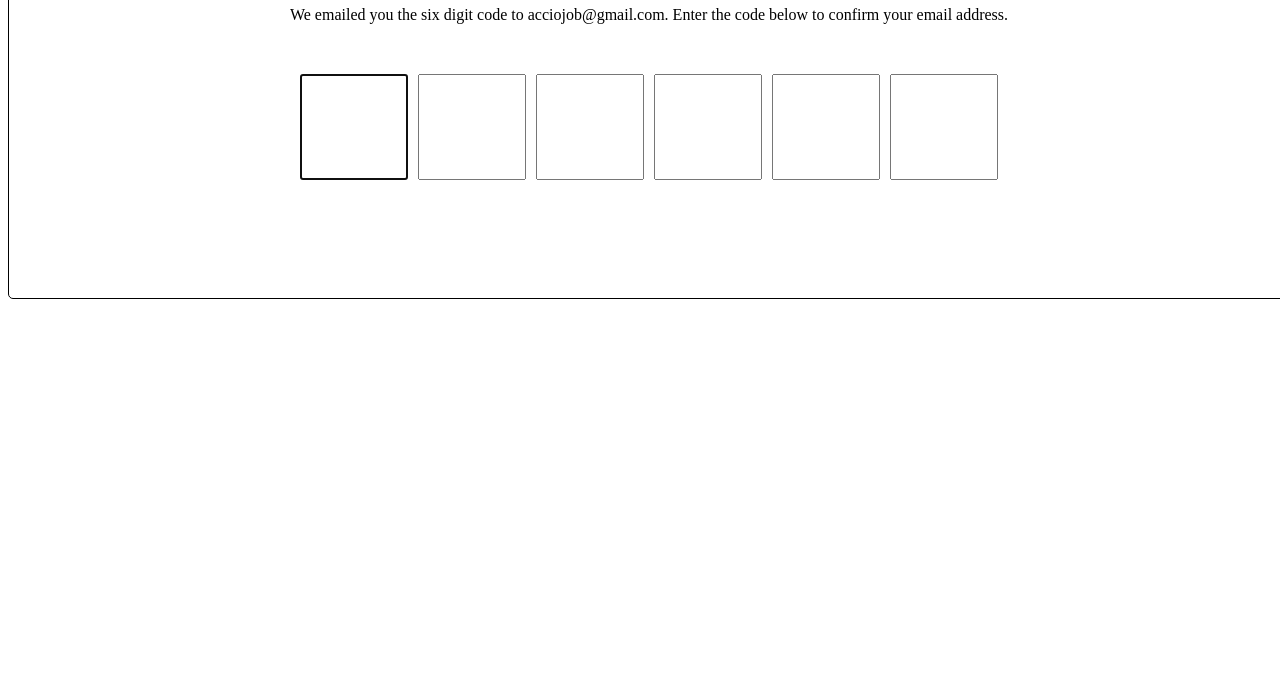
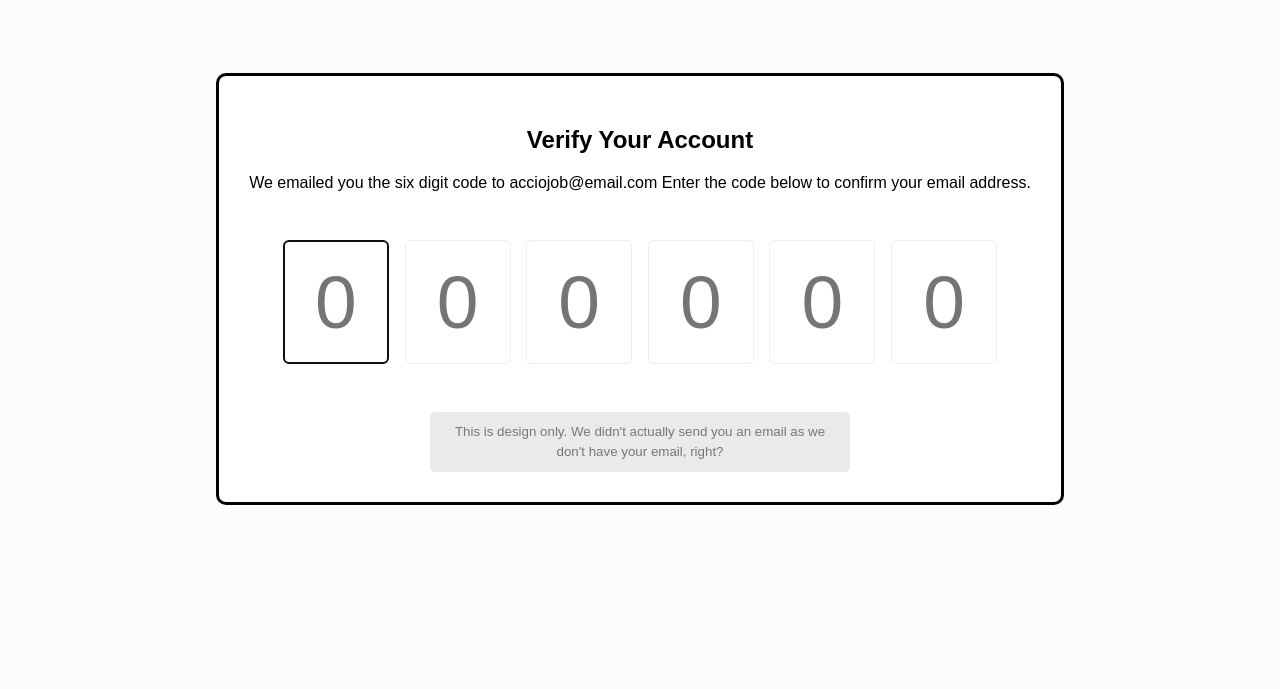
Before and after one commit to acciojob/OTP-sourabh-bansotiya, a website: page main.html in a window 1280 px wide. Shown: the part 111-800 px from the top of the page. Drawn offline with Linux system fonts and the light colour scheme.

Commit message:
created a submission

```diff
--- a/main.html
+++ b/main.html
@@ -8,17 +8,24 @@
 
 <body>
 	<!-- the entire body must be written by student -->
-	<h1 id="verification_heading">Verify Your Account</h1>
-<p id="verification_subtext">We emailed you the six digit code to acciojob@gmail.com. Enter the code below to confirm your email address.</p>
-
-<div class="code-container">
-    <input type="text" maxlength="1" class="code" id="code1" autofocus>
-    <input type="text" maxlength="1" class="code" id="code2">
-    <input type="text" maxlength="1" class="code" id="code3">
-    <input type="text" maxlength="1" class="code" id="code4">
-    <input type="text" maxlength="1" class="code" id="code5">
-    <input type="text" maxlength="1" class="code" id="code6">
-</div>
+	<div class="container">
+		<h2 id="verification_heading">Verify Your Account</h2>
+		<p id="verification_subtext">
+			We emailed you the six digit code to acciojob@email.com
+			Enter the code below to confirm your email address.
+		</p>
+		<div class="code-container">
+			<input type="number" class="code" id="code-1" placeholder="0" min="0" max="9" required>
+			<input type="number" class="code" id="code-2" placeholder="0" min="0" max="9" required>
+			<input type="number" class="code" id="code-3"placeholder="0" min="0" max="9" required>
+			<input type="number" class="code" id="code-4"placeholder="0" min="0" max="9" required>
+			<input type="number" class="code" id="code-5"placeholder="0" min="0" max="9" required>
+			<input type="number" class="code" id="code-6"placeholder="0" min="0" max="9" required>
+		</div>
+		<small class="info">
+			This is design only. We didn't actually send you an email as we don't have your email, right?
+		</small>
+	</div>
 
     <script type="text/javascript" src="./script.js">
 </script>
--- a/script.js
+++ b/script.js
@@ -1,20 +1,26 @@
 //your JS code here. If required.
-const inputs = document.querySelectorAll('.code');
+const codes = document.querySelectorAll(".code")
 
-    inputs.forEach((input, index) => {
-        input.addEventListener('input', (e) => {
-            const val = e.target.value;
+codes[0].focus()
 
-            if (val.length === 1 && index < 5) {
-                inputs[index + 1].focused();
+codes.forEach((code,idx)=>{
+    code.addEventListener("keydown",(e)=>{
+        console.log(e.key)
+        const keyPressed = e.key
+
+        if(keyPressed>=0 && keyPressed<=9){
+            codes[idx].value=''
+            if(idx<codes.length-1){
+                setTimeout(()=>codes[idx+1].focus(),10)
+                // setTimeout(function(){
+                //     codes[index+1].focus()
+                // },10)
             }
-        });
-
-        input.addEventListener('keydown', (e) => {
-            if (e.key === 'Backspace') {
-				if(index > 0){
-                inputs[index -1].focused();
+        }
+        else if(keyPressed==="Backspace"){
+            if(idx>0){
+                setTimeout(()=>codes[idx-1].focus(),10)
             }
-			}
-        });
-    });
+        }
+    })
+})
--- a/styles.css
+++ b/styles.css
@@ -1,31 +1,74 @@
 /*  your css code here. If applicable */
-body{
-	border: 1px solid ;
-	border-radius: 5px;
-	width: 100%;
-	height: 400px;
-}
-#verification_heading{
-	text-align: center;
-	margin-top: 50px;
+*body{
+    box-sizing: border-box;
 }
 
-#verification_subtext{
-	text-align: center;
-	margin-bottom: 50px;
+body{
+    background-color: #fbfcfe;
+    font-family: 'Muli',sans-serif;
+    display: flex;
+    align-items: center;
+    justify-content: center;
+    height: 100vh;
+    overflow: hidden;
+    margin: 0;
 }
 
+.container{
+    background-color: #fff;
+    border: 3px #000 solid;
+    border-radius: 10px;
+    padding: 30px;
+    max-width: 1000px;
+    text-align: center;
+}
 
-.code-container {
-            display: flex;
-            justify-content: center;
-            align-items: center;
-            gap: 10px;
-        }
+.code-container{
+    display: flex;
+    align-items: center;
+    justify-content: center;
+    margin: 40px 0;
+}
 
-        .code {
-            width: 100px;
-            height: 100px;
-            text-align: center;
-            font-size: 24px;
-        }
+.code{
+    caret-color: transparent;
+    border-radius: 5px;
+    font-size: 75px;
+    height: 120px;
+    width: 100px;
+    border: 1px solid #eee;
+    margin: 1%;
+    text-align: center;
+    font-weight: 300;
+    -moz-appearance: textfield;
+}
+
+.code::-webkit-inner-spin-button{
+    -webkit-appearance: none;
+    margin: 0;
+}
+.code:valid{
+    border-color: #3498db;
+    box-shadow: 0 10px 10px -5px rgba(0,0,0,0.25);
+}
+
+.info{
+    background-color: #eaeaea;
+    display: inline-block;
+    padding: 10px;
+    line-height: 20px;
+    max-width: 400px;
+    color: #777;
+    border-radius: 5px;
+}
+
+@media(max-width:600px){
+    .code-container{
+        flex-wrap: wrap;
+    }
+    .code{
+        font-size: 60px;
+        height: 80px;
+        max-width: 70px;
+    }
+}
```
